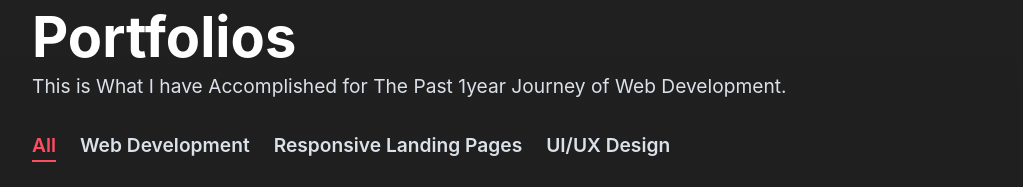
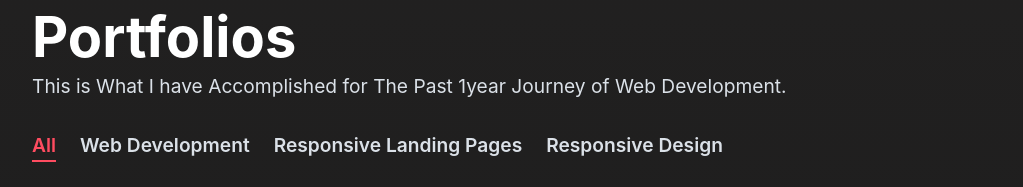
Before and after one commit to Nickson2511/portfolio, a React (Create React App) app: page / in a window 1280 px wide. Shown: the part 4600-4787 px from the top of the page, without its empty margins (128-1151 px from the left). Built offline with nearby package versions, Linux system fonts and the light colour scheme.

Commit message:
Update portfolios.js

```diff
--- a/src/data/portfolios.js
+++ b/src/data/portfolios.js
@@ -9,10 +9,10 @@ export const portfolios = [
     {
         id: uuid(),
         category: "Web Development",
-        title: "Figma landing page design with nick",
+        title: "Hotel landing page design with nick",
         image: snippet,
-        link1: "https://www.github.com/maclinz",
-        link2: "https://www.github.com/maclinz",
+        link1: "https://hotel-responsive-website-design.vercel.app/",
+        link2: "https://shop-watches.vercel.app/",
         icon1: git,
         icon2: eye,
     },
@@ -21,28 +21,28 @@ export const portfolios = [
         category: "Responsive Landing Pages",
         title: "React portfolio website with okwesh",
         image: tabs,
-        link1: "https://www.github.com/maclinz",
-        link2: "https://www.github.com/maclinz",
+        link1: "https://landing-page-sigma-seven-61.vercel.app/",
+        link2: "https://www.github.com/Nickson2511",
         icon1: git,
         icon2: eye,
     },
     {
         id: uuid(),
         category: "Web Development",
-        title: "React portfolio website",
+        title: "React responsive social media and a blog",
         image: js,
-        link1: "https://www.github.com/maclinz",
-        link2: "https://www.github.com/maclinz",
+        link1: "https://mern-social-media-zeta.vercel.app/",
+        link2: "https://real-estate-website-3q69.vercel.app/",
         icon1: git,
         icon2: eye,
     },
     {
         id: uuid(),
-        category: "UI/UX Design",
+        category: "Responsive Design",
         title: "React portfolio website",
         image: figma,
-        link1: "https://www.github.com/maclinz",
-        link2: "https://www.github.com/maclinz",
+        link1: "https://real-estate-front-lime.vercel.app/",
+        link2: "https://www.github.com/Nickson2511",
         icon1: git,
         icon2: eye,
     },
```
